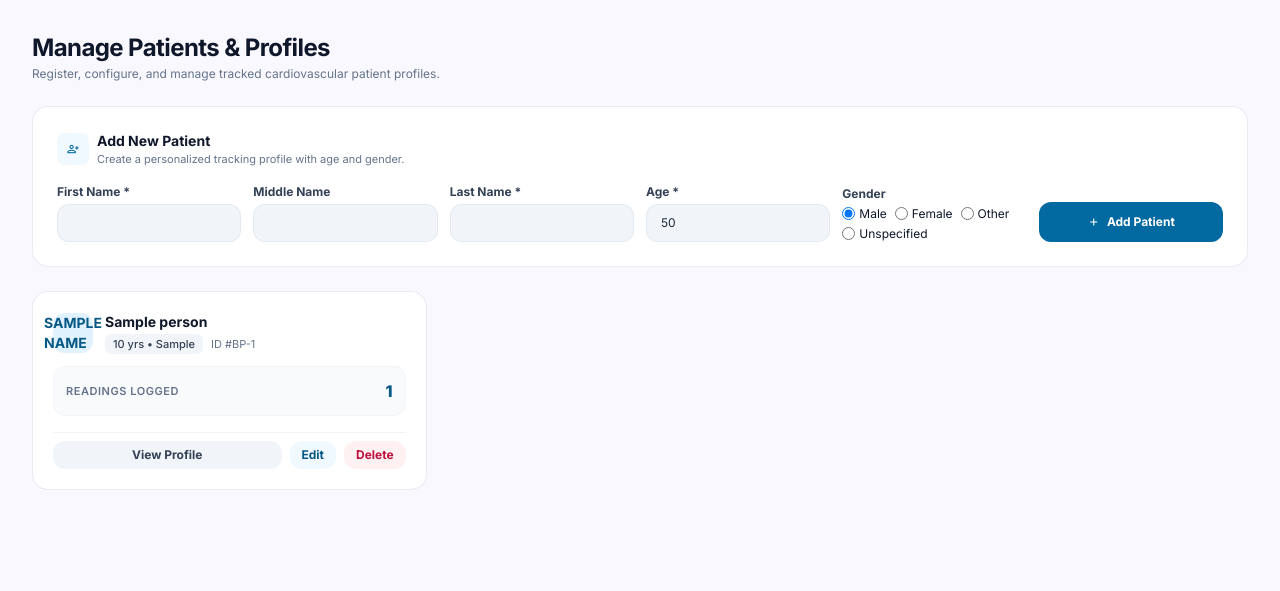
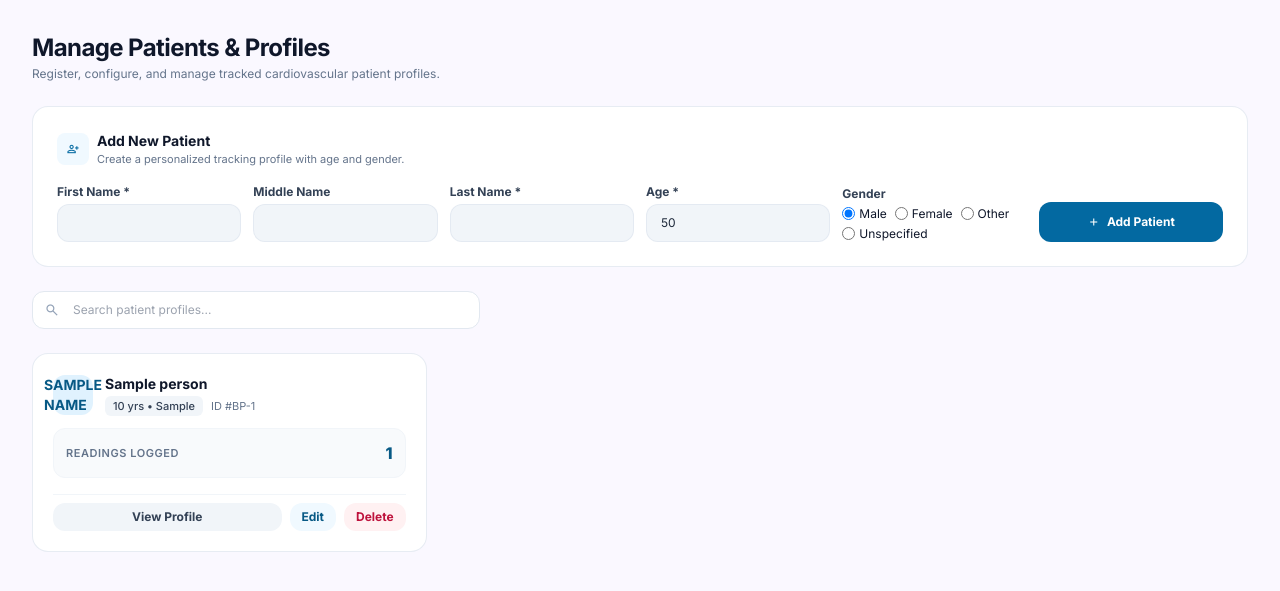
Before and after one commit to YsaMee/BPulse-Blood-Pressure-Tracker, a Flask app: template templates/manage_people.html in a window 1280 px wide. Shown: the top 591 px of the page. Run offline with Flask 3, Linux system fonts and the light colour scheme; the template is opened without the code that fills it: most values are stand-ins (such as "Sample title", 1, 10 or a date in 2020); some libraries are stand-ins or nearby versions.

Commit message:
feat: add search functionality for patient profiles in management UI

```diff
--- a/templates/manage_people.html
+++ b/templates/manage_people.html
@@ -75,10 +75,20 @@
       <p class="text-xs mt-1">Use the form above to create your first patient profile.</p>
     </div>
   {% else %}
-    <div class="grid grid-cols-1 md:grid-cols-2 lg:grid-cols-3 gap-4">
+    <div class="relative max-w-md">
+      <label class="sr-only" for="manage-patient-search">Search patient profiles</label>
+      <span class="material-symbols-outlined absolute left-3 top-1/2 -translate-y-1/2 text-slate-400 text-base">search</span>
+      <input id="manage-patient-search" type="search" placeholder="Search patient profiles..."
+             autocomplete="off"
+             class="w-full pl-10 pr-3.5 py-2.5 bg-white border border-slate-200 rounded-xl shadow-xs text-xs focus:outline-none focus:ring-2 focus:ring-sky-500"/>
+    </div>
+    <p id="manage-patient-empty" class="hidden text-xs text-slate-500">No patient profiles match your search.</p>
+
+    <div id="manage-patient-grid" class="grid grid-cols-1 md:grid-cols-2 lg:grid-cols-3 gap-4">
       {% for item in people_info %}
         {% set p = item.person %}
-        <div class="bg-white rounded-2xl p-5 shadow-xs border border-slate-200/80 flex flex-col justify-between hover:border-slate-300 transition-all">
+        <div data-patient-card data-search="{{ p.get_name() }} {{ p.get_age() }} {{ p.get_gender() }} BP-{{ p.person_id }}"
+             class="bg-white rounded-2xl p-5 shadow-xs border border-slate-200/80 flex flex-col justify-between hover:border-slate-300 transition-all">
           <div>
             <div class="flex items-center gap-3 mb-3">
               <div class="w-10 h-10 rounded-xl bg-sky-100 text-sky-800 flex items-center justify-center font-bold text-sm">
@@ -163,6 +173,21 @@
 
 </div>
 <script>
+  const patientSearch = document.getElementById('manage-patient-search');
+  if (patientSearch) {
+    patientSearch.addEventListener('input', function () {
+      const query = patientSearch.value.trim().toLocaleLowerCase();
+      const cards = Array.from(document.querySelectorAll('[data-patient-card]'));
+      let visibleCount = 0;
+      cards.forEach(function (card) {
+        const matches = card.dataset.search.toLocaleLowerCase().includes(query);
+        card.classList.toggle('hidden', !matches);
+        if (matches) visibleCount += 1;
+      });
+      document.getElementById('manage-patient-empty').classList.toggle('hidden', visibleCount > 0);
+    });
+  }
+
   function togglePatientEdit(personId) {
     const form = document.getElementById('edit-patient-' + personId);
     form.classList.toggle('hidden');
```
